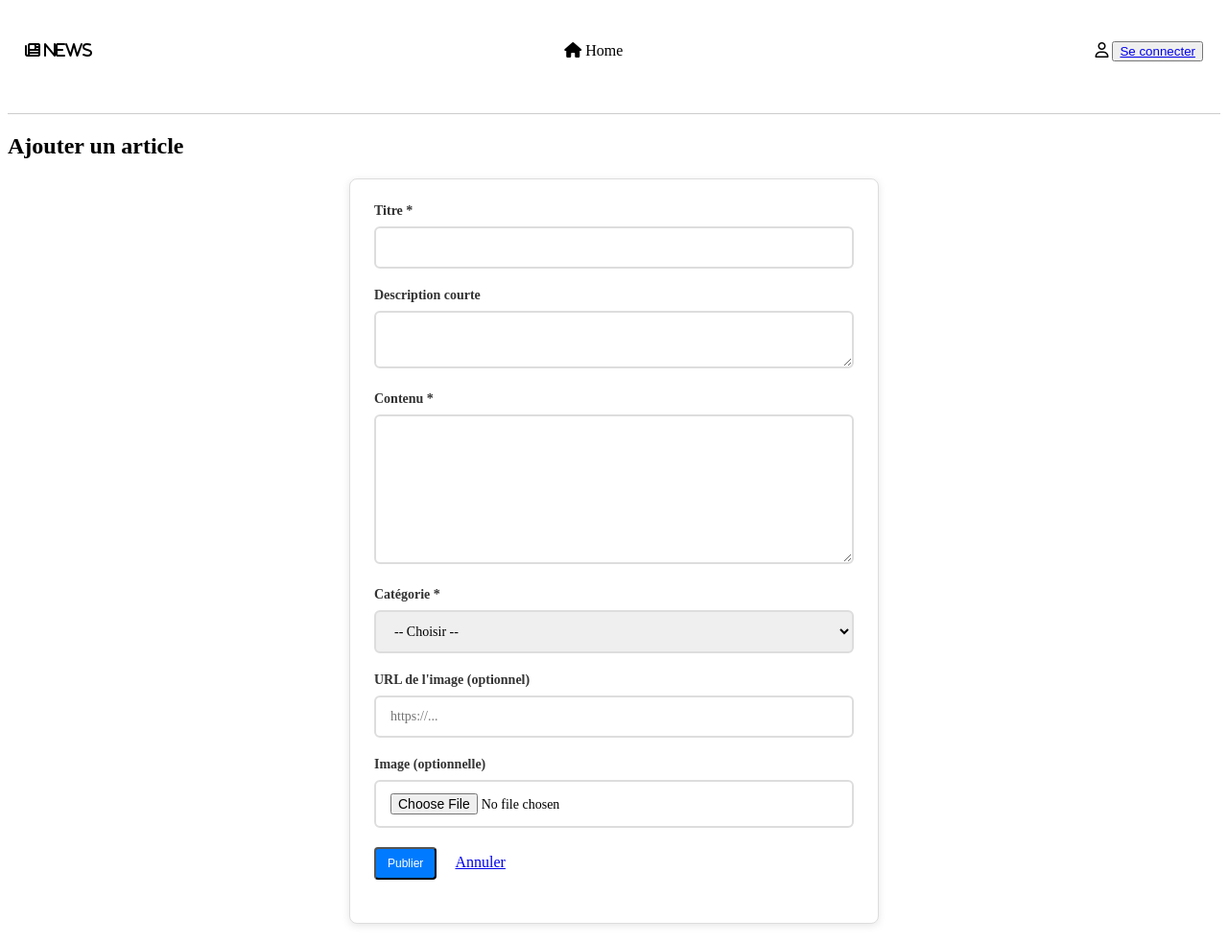
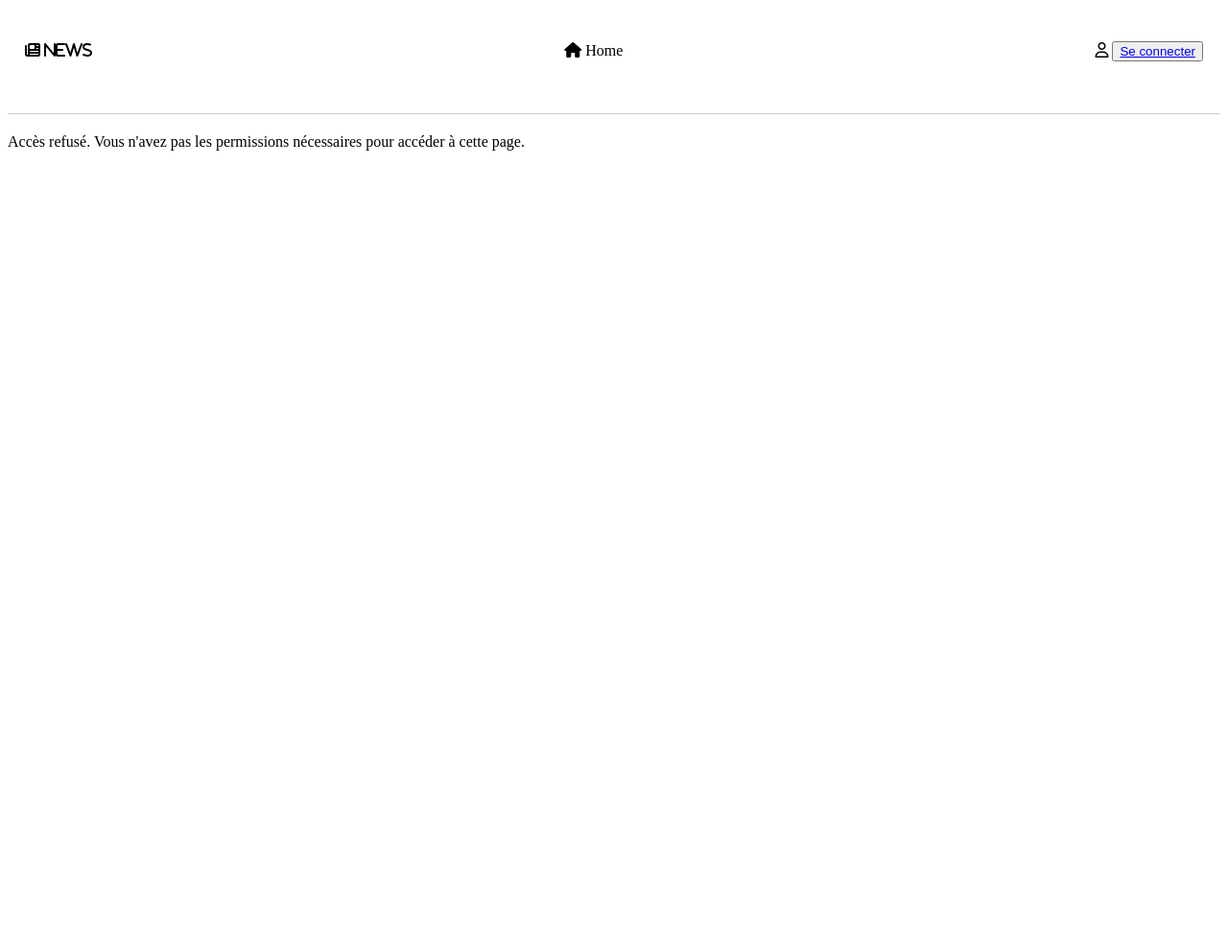
Before and after one commit to Hissein8/projet_php, a PHP site: page /articles/ajouter.php in a window 1280 px wide. Shown: the whole page at 96% size. After the commit the page ends 157 px from the top, so only its background shows below. Run offline with PHP 8.4, Linux system fonts and the light colour scheme; data comes from the database, SQL or seed files in the repository; a stand-in replaces the project's code that opens the database connection; some libraries are stand-ins or nearby versions.

Commit message:
J'ai reparer les conditions de sessions

```diff
--- a/articles/ajouter.php
+++ b/articles/ajouter.php
@@ -2,10 +2,12 @@
 require_once '../db.php';
 require_once '../entete.php';
 
-// if (!isset($_SESSION['username']) || ($_SESSION['username']['role'] !== 'administrateur' && $_SESSION['username']['role'] !== 'editeur')) {
-//     echo "<p class='error'>Accès refusé. Vous n'avez pas les permissions nécessaires pour accéder à cette page.</p>";
-//     exit();
-// }
+session_start();
+
+if (!isset($_SESSION['username']) || ($_SESSION['role'] !== 'administrateur' && $_SESSION['role'] !== 'editeur')) {
+    echo "<p class='error'>Accès refusé. Vous n'avez pas les permissions nécessaires pour accéder à cette page.</p>";
+    exit();
+}
 
 require_once '../menu.php';
 
@@ -25,12 +27,19 @@ if ($_SERVER['REQUEST_METHOD'] === 'POST') {
     if (strlen($contenu) < 10) $erreurs[] = "Le contenu doit faire au moins 10 caractères.";
     if ($cat_id <= 0)           $erreurs[] = "Veuillez sélectionner une catégorie.";
 
+    print_r($erreurs);
+
     if (empty($erreurs)) {
+        echo "Bien validé côté serveur, insertion en base...";
         $stmt = $db->prepare("
             INSERT INTO articles (titre, description_courte, contenu, categorie_id, editeur_id, image_url)
             VALUES (?, ?, ?, ?, ?, ?)
         ");
-        $stmt->execute([$titre, $desc, $contenu, $cat_id, $_SESSION['user']['id'], $img_url ?: null]);
+        echo "Préparation de la requête SQL...";
+        //$stmt->execute([$titre, $desc, $contenu, $cat_id, $_SESSION['user']['id'], $img_url ?: null]);
+        $stmt->execute([$titre, $desc, $contenu, $cat_id, $_SESSION['id'], $img_url ?: null]);
+
+        echo "Article ajouté avec succès, redirection vers la liste...";
         header('Location: liste.php');
         exit;
     }
@@ -82,7 +91,7 @@ if ($_SERVER['REQUEST_METHOD'] === 'POST') {
     <!-- deposer un fichier image à la place de l'URL serait une amélioration future -->
      <div class="form-group">
         <label for="image_file">Image (optionnelle)</label>
-        <input type="file" id="image_file" name="image_file" accept="image/*">
+        <input type="file" id="image_file" name="image_url" accept="image/*">
     </div>
 
     <div class="form-group">
--- a/articles/liste.php
+++ b/articles/liste.php
@@ -40,7 +40,7 @@ $articles = $db->query("
         <?php foreach ($articles as $a) : ?>
         <tr>
             <td>
-                <a href="detail.php?id=<?= (int)$a['id'] ?>"><?= htmlspecialchars($a['titre']) ?></a>
+                <!--<a href="detail.php?id=<?= (int)$a['id'] ?>"><?= htmlspecialchars($a['titre']) ?></a>-->
             </td>
             <td><?= htmlspecialchars($a['categorie']) ?></td>
             <td><?= htmlspecialchars($a['auteur']) ?></td>
```
Also changed, not shown: articles/modifier.php (+4 -4 lines), connexion.php (+12 -0 lines).
